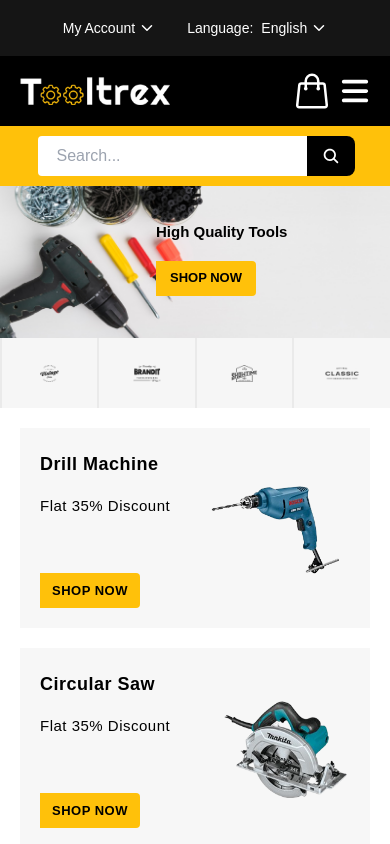
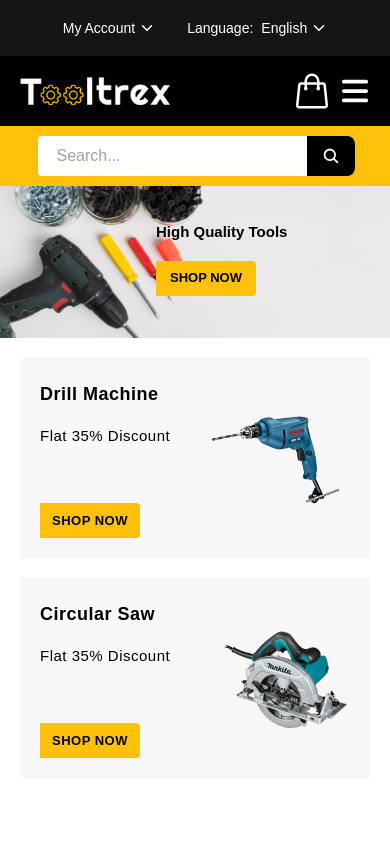
Before and after one commit to sydalshghty/ToolStore-Website, a React (Vite) app: page / in a window 390 px wide. Shown: the top 844 px of the page. Built offline with nearby package versions, Linux system fonts and the light colour scheme; no server answers; the database is empty.

Commit message:
upload-changes

```diff
--- a/package.json
+++ b/package.json
@@ -16,6 +16,7 @@
     "react-dom": "^19.1.1",
     "react-icons": "^5.5.0",
     "react-router-dom": "^7.9.3",
+    "react-scroll": "^1.9.3",
     "swiper": "^12.0.3"
   },
   "devDependencies": {
--- a/src/components/categories.jsx
+++ b/src/components/categories.jsx
@@ -2,7 +2,7 @@ import bannerImg1 from "../assets/banner1-removebg-preview.png";
 import bannerImg2 from "../assets/banner2-removebg-preview.png";
 import bannerImg3 from "../assets/banner3-removebg-preview.png";
 import "../css/categories.css";
-
+import { Link } from "react-scroll";
 function Categories(){
 
     const BannersInformation = [
@@ -22,7 +22,13 @@ function Categories(){
                                 <h3 className="text-2xl font-medium mb-3 text-black">{banner.title}</h3>
                                 <p className="text-lg font-medium text-black">{banner.suptitle}</p>
                             </div>
+                            <Link
+                                to="our-products"
+                                smooth={true}
+                                duration={700}
+                            >
                             <button className="bg-yellowColor h-10 shop-banner-btn">shop now</button>
+                            </Link>
                         </div>
                         <div>
                             <img src={banner.img} alt="banner-img" className="w-fit h-fit"/>
--- a/src/components/featured-products.jsx
+++ b/src/components/featured-products.jsx
@@ -36,7 +36,7 @@ function FeaturedProducts() {
     }, []);
 
     return (
-        <div className="w-full h-full featured-products pl-24 pr-24">
+        <div className="w-full h-full featured-products pl-24 pr-24" id="our-products">
             <div className="flex gap-5 all-products  w-full h-full justify-center items-center">
                 <Swiper
                     modules={[EffectFade, Autoplay]}
--- a/src/components/slider-content.jsx
+++ b/src/components/slider-content.jsx
@@ -9,6 +9,7 @@ import "swiper/css";
 import "swiper/css/navigation";
 import "swiper/css/effect-fade";
 import "../css/slider-content.css";
+import { Link } from "react-scroll";
 
 function SliderContent() {
     const slides = [
@@ -41,7 +42,13 @@ function SliderContent() {
                                     <div className="content-information absolute  w-full h-full">
                                         <p className="text-2xl mb-5 title" style={{width: "420px"}}>{slide.title}</p>
                                         <h1 className="text-5xl font-bold capitalize mb-5 suptitle" style={{width: "400px"}}>{slide.suptitle}</h1>
-                                        <button className="w-36 h-10 bg-yellowColor text-sm cursor-pointer absolute z-50">shop now</button>
+                                        <Link
+                                            to="our-products"
+                                            smooth={true}
+                                            duration={700}
+                                        >
+                                            <button className="w-36 h-10 bg-yellowColor text-sm cursor-pointer absolute z-50">shop now</button>
+                                        </Link>
                                     </div>
                                 </div>
                             </SwiperSlide>
--- a/src/css/brands-slider.css
+++ b/src/css/brands-slider.css
@@ -1,8 +1,5 @@
 .col-brand{
     border-left: 1px solid #ddd;
-   /* display: flex;
-    justify-content: center;
-    align-items: center;*/
 }
 @media (max-width: 768px){
     .col-brand{
@@ -10,3 +7,8 @@
         height: 70px;
     }
 }
+@media (max-width: 520px){
+    .col-brand{
+        display: none;
+    }
+}
```
Also changed, not shown: 1 other file (tests, documents, lock files or other folders).
